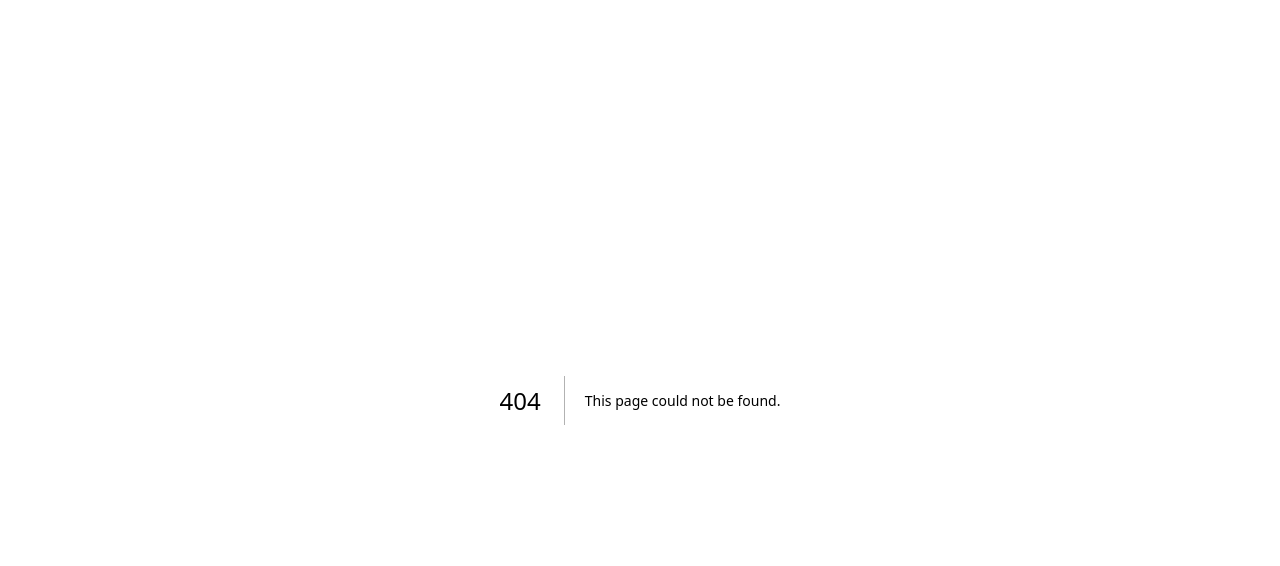
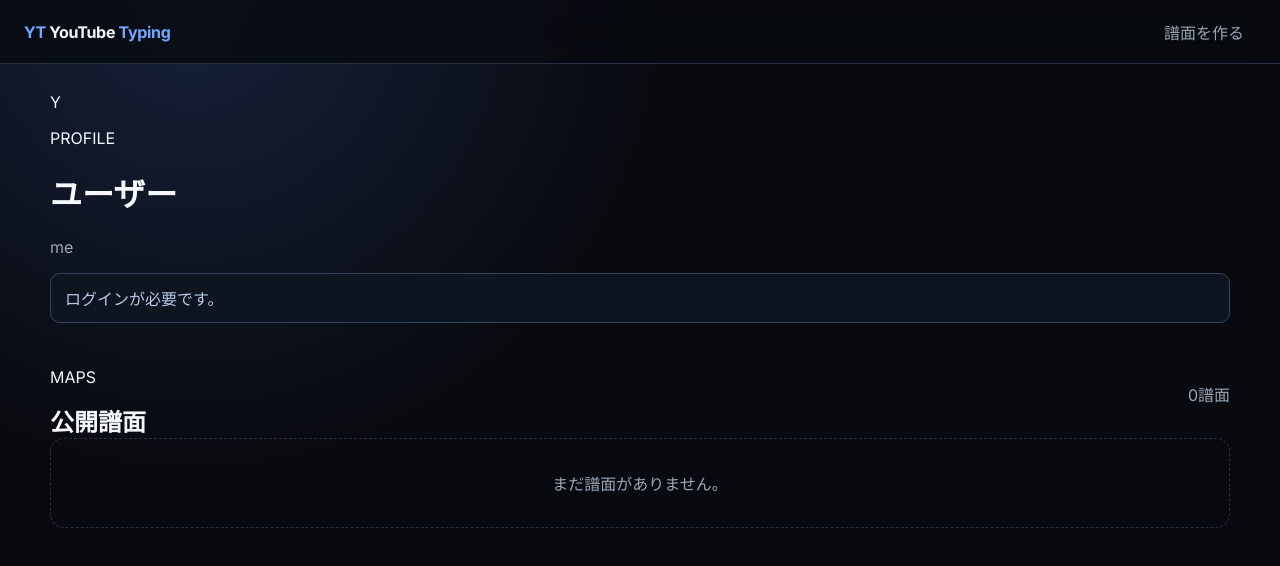
Before and after one commit to sakai-kon/youtube-typing, a Next.js app: page /profile in a window 1280 px wide. Before the commit this address had no page. Shown: the top 566 px of the page. Built offline with nearby package versions, Linux system fonts and the light colour scheme; no server answers.

Commit message:
Move profile to static-friendly query route

```diff
--- /dev/null
+++ b/app/profile/page.tsx
@@ -0,0 +1,77 @@
+'use client';
+
+import Link from 'next/link';
+import { useEffect, useState } from 'react';
+import { getMyMaps } from '@/lib/cloud';
+import { getSupabase } from '@/lib/supabase/client';
+import { sitePath } from '@/lib/site';
+import type { TypingMap } from '@/lib/types';
+
+type ProfileData = { username: string | null; display_name: string | null; avatar_url: string | null };
+
+export default function ProfilePage() {
+  const supabase = getSupabase();
+  const [profileId, setProfileId] = useState('');
+  const [profile, setProfile] = useState<ProfileData>({ username: null, display_name: null, avatar_url: null });
+  const [maps, setMaps] = useState<TypingMap[]>([]);
+  const [message, setMessage] = useState('');
+  const [mine, setMine] = useState(false);
+  const [editing, setEditing] = useState(false);
+  const [loading, setLoading] = useState(true);
+
+  useEffect(() => {
+    setProfileId(new URLSearchParams(window.location.search).get('id') ?? 'me');
+  }, []);
+
+  useEffect(() => {
+    if (!profileId) return;
+    let alive = true;
+    const load = async () => {
+      setLoading(true);
+      if (!supabase) { setMessage('Supabaseが設定されていません。'); setLoading(false); return; }
+      const { data: { user } } = await supabase.auth.getUser();
+      const targetId = profileId === 'me' ? user?.id : profileId;
+      if (!targetId) { setMessage('ログインが必要です。'); setLoading(false); return; }
+      if (alive) { setProfileId(targetId); setMine(user?.id === targetId); }
+      const { data, error } = await supabase.from('profiles').select('username, display_name, avatar_url').eq('id', targetId).maybeSingle();
+      if (error) setMessage(error.message);
+      else if (data && alive) setProfile(data);
+      if (user?.id === targetId) {
+        const ownMaps = await getMyMaps();
+        if (alive) setMaps(ownMaps);
+      } else {
+        const { data: publicMaps } = await supabase.from('maps').select('*').eq('author_id', targetId).in('visibility', ['public', 'unlisted']).order('updated_at', { ascending: false });
+        if (publicMaps && alive) setMaps(publicMaps.map((row) => ({ id: row.id, authorId: row.author_id, title: row.title, description: row.description, youtubeVideoId: row.youtube_video_id, tags: row.tags, visibility: row.visibility as TypingMap['visibility'], createdAt: row.created_at, updatedAt: row.updated_at, lines: Array.isArray(row.lines) ? row.lines as TypingMap['lines'] : [] })));
+      }
+      setLoading(false);
+    };
+    load().catch((error) => { if (alive) { setMessage(error instanceof Error ? error.message : '読み込みに失敗しました。'); setLoading(false); } });
+    return () => { alive = false; };
+  }, [profileId, supabase]);
+
+  const saveProfile = async (event: React.FormEvent<HTMLFormElement>) => {
+    event.preventDefault();
+    if (!supabase || !mine) return;
+    const form = new FormData(event.currentTarget);
+    const username = String(form.get('username') ?? '').trim() || null;
+    const display_name = String(form.get('display_name') ?? '').trim() || null;
+    const { error } = await supabase.from('profiles').update({ username, display_name }).eq('id', profileId);
+    if (error) setMessage(error.message);
+    else { setMessage('プロフィールを更新しました。'); setProfile({ ...profile, username, display_name }); setEditing(false); }
+  };
+  const signOut = async () => { if (supabase) { await supabase.auth.signOut(); window.location.assign(sitePath('/')); } };
+
+  return <>
+    <header className="site-header"><Link className="brand" href="/"><span className="brand-mark">YT</span> YouTube <span>Typing</span></Link><nav className="nav"><Link href="/create">譜面を作る</Link>{mine && <button className="btn" onClick={signOut}>ログアウト</button>}</nav></header>
+    <main className="container section profile-page">
+      <div className="profile-hero">
+        <div className="profile-avatar">{(profile.display_name || profile.username || 'Y').slice(0,1).toUpperCase()}</div>
+        <div className="profile-copy"><p className="eyebrow">PROFILE</p><h1 className="page-title">{profile.display_name || profile.username || 'ユーザー'}</h1><p className="muted">{profile.username ? `@${profile.username}` : profileId}</p></div>
+        <div className="spacer"/>{mine && <button className="btn" onClick={()=>setEditing(true)}>プロフィールを編集</button>}
+      </div>
+      {editing && <section className="card profile-editor"><form className="form" onSubmit={saveProfile}><div className="field"><label htmlFor="display_name">表示名</label><input id="display_name" name="display_name" defaultValue={profile.display_name ?? ''} maxLength={80} /></div><div className="field"><label htmlFor="username">ユーザー名</label><input id="username" name="username" defaultValue={profile.username ?? ''} minLength={3} maxLength={32} pattern="[A-Za-z0-9_-]+" /></div><div className="cta-row"><button className="btn primary">保存</button><button type="button" className="btn" onClick={()=>setEditing(false)}>キャンセル</button></div></form></section>}
+      {message && <div className="notice" style={{marginTop:16}}>{message}</div>}
+      <section className="section"><div className="toolbar"><div><p className="eyebrow">MAPS</p><h2 style={{margin:0}}>{mine ? '自分の譜面' : '公開譜面'}</h2></div><span className="spacer"/><span className="muted">{maps.length}譜面</span></div>{loading ? <div className="empty">読み込み中…</div> : maps.length ? <div className="grid" style={{marginTop:16}}>{maps.map((map)=><article className="card map-card" key={map.id}><div className="card-kicker">{map.visibility.toUpperCase()}</div><h3>{map.title}</h3><p className="muted">{map.description || '説明なし'}</p><div>{map.tags.slice(0,4).map(tag=><span className="tag" key={tag}>#{tag}</span>)}</div><div className="meta"><span>{map.lines.length}行</span></div><div className="cta-row"><Link className="btn primary" href={`/play?id=${encodeURIComponent(map.id)}`}>プレイ</Link>{mine && <Link className="btn" href={`/create?edit=${encodeURIComponent(map.id)}`}>編集</Link>}</div></article>)}</div> : <div className="empty">まだ譜面がありません。</div>}</section>
+    </main>
+  </>;
+}
```
